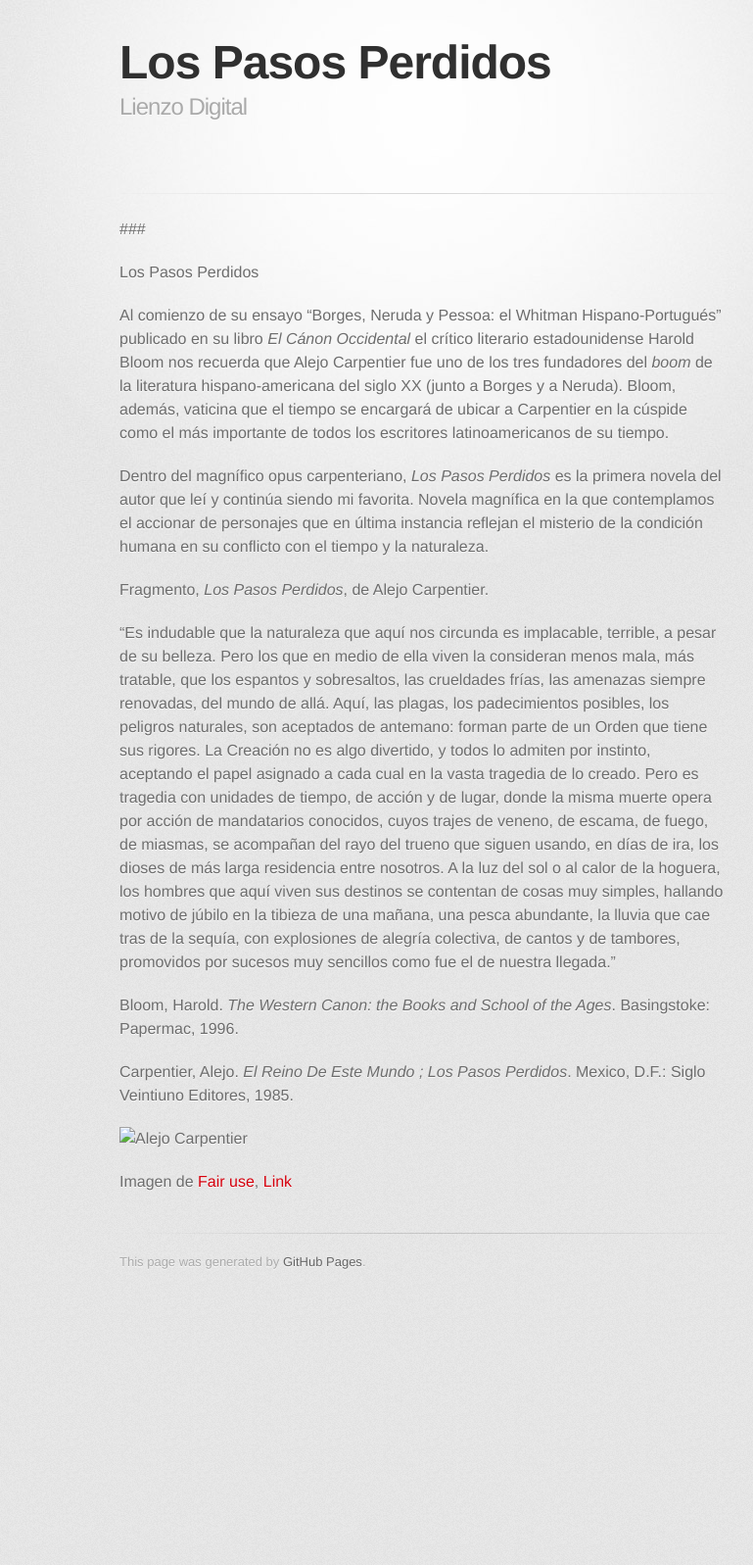
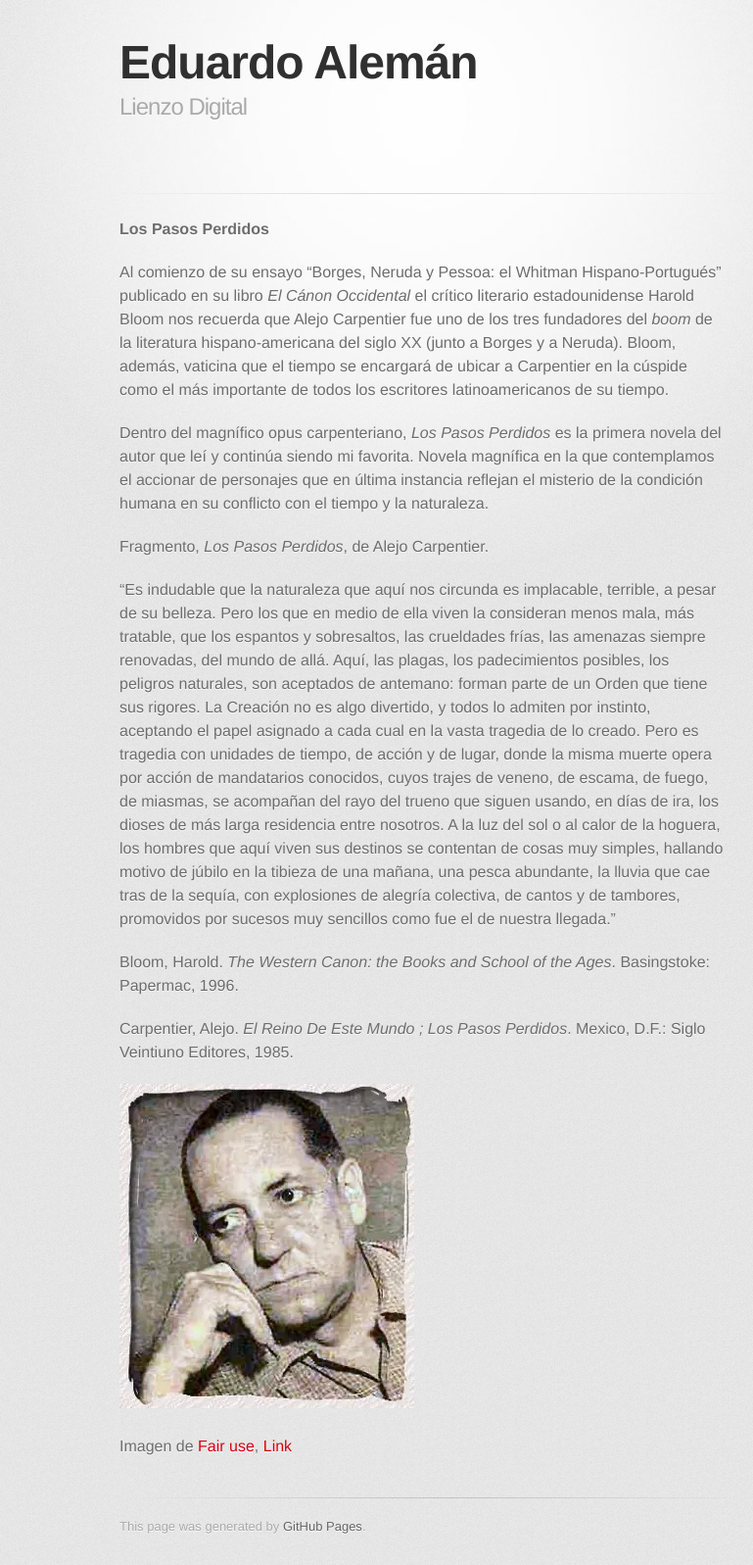
Before and after one commit to lampsacus/lampsacus.github.io, a Jekyll site: the page built from blog/Alejo_Carpentier.md, in a window 1280 px wide. Shown: the whole page at 98% size, without its empty margins (208-977 px from the left). Built offline with Jekyll 4.4.1, drawn with Linux system fonts in a browser that asks for light colours; some web fonts are replaced; our own code applies the rules of GitHub Pages for plain Markdown files; before the commit the page ends 1327 px from its top, so only the background shows below that.

Commit message:
carpentier

```diff
--- a/blog/Alejo_Carpentier.md
+++ b/blog/Alejo_Carpentier.md
@@ -2,9 +2,7 @@
 layout: default
 ---
 
-###
-
-Los Pasos Perdidos
+**Los Pasos Perdidos**
 
 Al comienzo de su ensayo “Borges, Neruda y Pessoa: el Whitman Hispano-Portugués” publicado en su libro _El Cánon Occidental_ el crítico literario estadounidense Harold Bloom nos recuerda que Alejo Carpentier fue uno de los tres fundadores del _boom_ de la literatura hispano-americana del siglo XX (junto a Borges y a Neruda). Bloom, además, vaticina que el tiempo se encargará de ubicar a Carpentier en la cúspide como el más importante de todos los escritores latinoamericanos de su tiempo.
 
@@ -18,6 +16,6 @@
 
 Carpentier, Alejo. _El Reino De Este Mundo ; Los Pasos Perdidos_. Mexico, D.F.: Siglo Veintiuno Editores, 1985.
 
-![Alejo Carpentier](/img/Alejo_Carpentier.webp)
+![Alejo Carpentier](/assets/images/Alejo_Carpentier.webp)
 
 Imagen de [Fair use](//en.wikipedia.org/wiki/File:Alejo_Carpentier.jpg "Fair use"), [Link](https://en.wikipedia.org/w/index.php?curid=12545760)
```
Also changed, not shown: assets/images/Alejo_Carpentier.webp (added).
